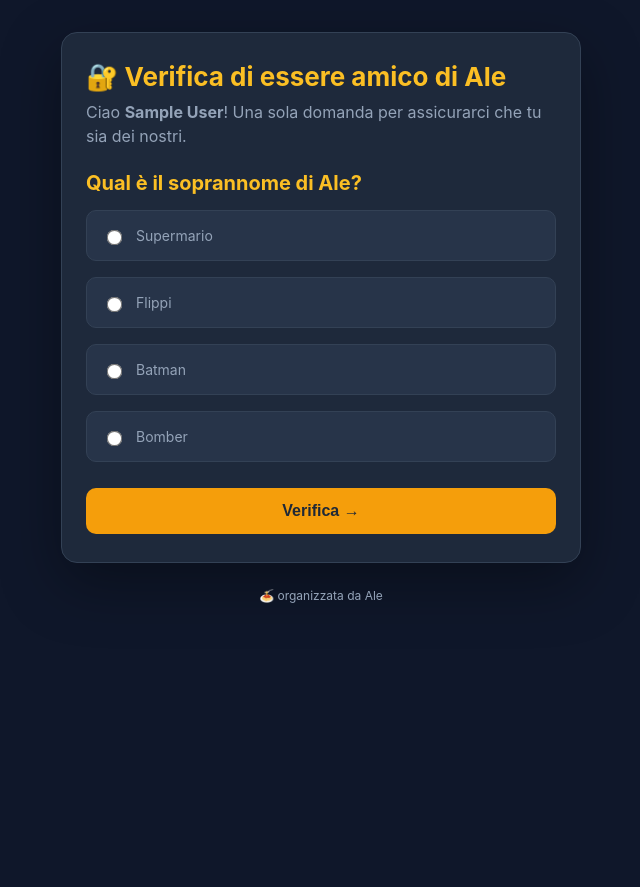
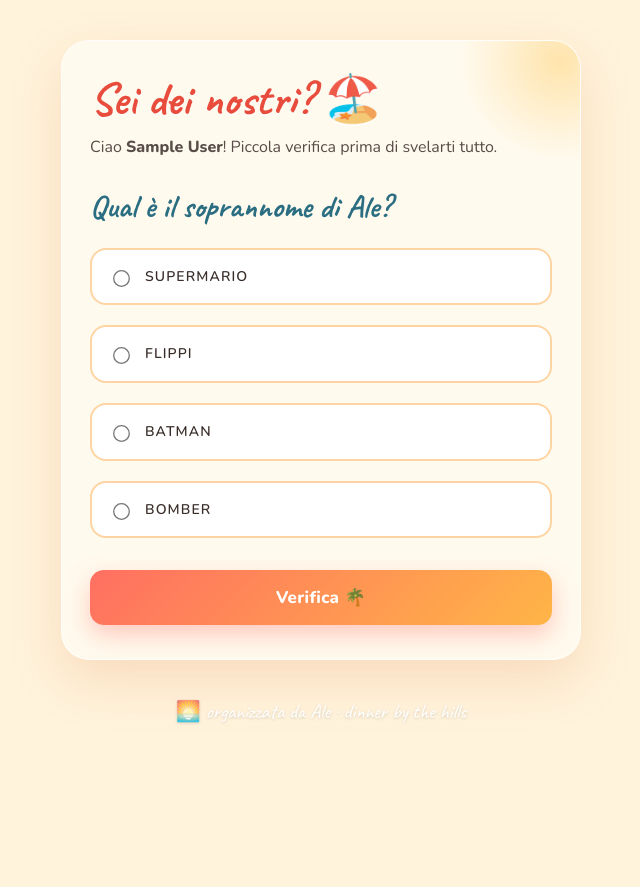
Before and after one commit to vibeach/cena-nonna, a Flask app: page /quiz in a window 1280 px wide. Shown: the whole page, without its empty margins (319-959 px from the left). Before the commit the page ends 603 px from the top, so only its background shows below. Run offline with Flask 3, Linux system fonts and the light colour scheme; the visitor is signed in with stand-in values (Sample User, id 1); some libraries are stand-ins or nearby versions.

Commit message:
beach-vibe restyle: sunset gradient sky, waves footer, Caveat+Nunito fonts, coral/sea palette

```diff
--- a/static/style.css
+++ b/static/style.css
@@ -1,14 +1,18 @@
 :root {
-    --bg: #0f172a;
-    --card: #1e293b;
-    --card-2: #273449;
-    --accent: #f59e0b;
-    --accent-2: #fbbf24;
-    --text: #f1f5f9;
-    --muted: #94a3b8;
-    --ok: #22c55e;
-    --err: #ef4444;
-    --border: #334155;
+    --sun: #ffb547;
+    --coral: #ff6f61;
+    --coral-deep: #e84c3d;
+    --peach: #ffd4a3;
+    --sand: #fff3dc;
+    --cream: #fffaf0;
+    --sea: #4aa3b8;
+    --sea-deep: #2b6e82;
+    --palm: #4a7c59;
+    --text: #3a2e2a;
+    --muted: #8a7a6d;
+    --err: #c0392b;
+    --shadow: 0 20px 50px rgba(226, 138, 76, 0.22);
+    --shadow-lift: 0 30px 70px rgba(226, 138, 76, 0.35);
 }
 
 * { box-sizing: border-box; }
@@ -16,186 +20,335 @@
 html, body {
     margin: 0;
     padding: 0;
-    background: var(--bg);
+    min-height: 100vh;
     color: var(--text);
-    font-family: -apple-system, BlinkMacSystemFont, "Segoe UI", Roboto, "Helvetica Neue", Arial, sans-serif;
-    min-height: 100vh;
-    line-height: 1.5;
+    font-family: 'Nunito', -apple-system, BlinkMacSystemFont, sans-serif;
+    line-height: 1.55;
+    background: #fff3dc;
+    overflow-x: hidden;
 }
+
+/* animated sunset sky */
+.sky {
+    position: fixed;
+    inset: 0;
+    z-index: -2;
+    background:
+        radial-gradient(ellipse at 50% 78%, #ffd28a 0%, transparent 55%),
+        radial-gradient(ellipse at 20% 20%, #ffb078 0%, transparent 60%),
+        radial-gradient(ellipse at 80% 30%, #ff8a80 0%, transparent 55%),
+        linear-gradient(180deg, #ffe4b8 0%, #ffb59c 40%, #ff8a80 70%, #e8637a 100%);
+    background-size: 200% 200%;
+    animation: skyDrift 24s ease-in-out infinite alternate;
+}
+
+@keyframes skyDrift {
+    0%   { background-position: 0% 0%, 0% 0%, 0% 0%, 0% 0%; }
+    100% { background-position: 20% 20%, -10% 10%, 10% -10%, 0% 30%; }
+}
+
+/* sun disc */
+.sky::before {
+    content: '';
+    position: absolute;
+    left: 50%;
+    top: 60%;
+    width: 260px;
+    height: 260px;
+    margin-left: -130px;
+    margin-top: -130px;
+    background: radial-gradient(circle, #fff2c2 0%, #ffcf6b 40%, transparent 70%);
+    border-radius: 50%;
+    filter: blur(2px);
+    opacity: 0.85;
+    animation: sunPulse 6s ease-in-out infinite alternate;
+}
+
+@keyframes sunPulse {
+    0%   { transform: scale(1);     opacity: 0.85; }
+    100% { transform: scale(1.08);  opacity: 1; }
+}
+
+/* waves at the bottom */
+.waves {
+    position: fixed;
+    left: 0;
+    right: 0;
+    bottom: 0;
+    height: 120px;
+    z-index: -1;
+    pointer-events: none;
+}
+.waves svg { width: 100%; height: 100%; display: block; }
 
 .page {
     max-width: 560px;
     margin: 0 auto;
-    padding: 32px 20px 80px;
+    padding: 40px 20px 160px;
+    position: relative;
 }
 
 .card {
-    background: var(--card);
-    border: 1px solid var(--border);
-    border-radius: 16px;
-    padding: 28px 24px;
-    box-shadow: 0 20px 60px rgba(0, 0, 0, 0.35);
+    background: rgba(255, 250, 240, 0.94);
+    backdrop-filter: blur(14px);
+    -webkit-backdrop-filter: blur(14px);
+    border: 1px solid rgba(255, 255, 255, 0.6);
+    border-radius: 28px;
+    padding: 34px 28px;
+    box-shadow: var(--shadow);
+    position: relative;
+    overflow: hidden;
+}
+
+.card::after {
+    content: '';
+    position: absolute;
+    top: -80px; right: -80px;
+    width: 200px; height: 200px;
+    background: radial-gradient(circle, rgba(255, 213, 128, 0.6) 0%, transparent 70%);
+    pointer-events: none;
 }
 
 h1 {
-    margin: 0 0 8px;
-    font-size: 26px;
-    line-height: 1.2;
-    color: var(--accent-2);
+    margin: 0 0 12px;
+    font-family: 'Caveat', cursive;
+    font-weight: 700;
+    font-size: 46px;
+    line-height: 1.05;
+    color: var(--coral-deep);
+    text-shadow: 0 2px 0 rgba(255,255,255,0.6);
+    position: relative;
+    z-index: 1;
 }
 
 h2 {
-    margin: 0 0 6px;
-    font-size: 20px;
-    color: var(--accent-2);
+    margin: 0 0 10px;
+    font-family: 'Caveat', cursive;
+    font-size: 32px;
+    color: var(--sea-deep);
+    font-weight: 700;
 }
 
 .muted { color: var(--muted); font-size: 14px; }
 
-.intro { color: var(--muted); margin: 0 0 20px; }
+.intro {
+    color: var(--text);
+    margin: 0 0 22px;
+    font-size: 16px;
+    opacity: 0.85;
+    position: relative;
+    z-index: 1;
+}
 
-label { display: block; margin-bottom: 6px; color: var(--muted); font-size: 14px; }
+label { display: block; margin-bottom: 8px; color: var(--sea-deep); font-size: 14px; font-weight: 600; text-transform: uppercase; letter-spacing: 0.08em; }
 
 input[type="text"],
 input[type="email"] {
     width: 100%;
-    padding: 12px 14px;
-    background: var(--card-2);
+    padding: 14px 16px;
+    background: #fff;
     color: var(--text);
-    border: 1px solid var(--border);
-    border-radius: 10px;
+    border: 2px solid var(--peach);
+    border-radius: 14px;
     font-size: 16px;
+    font-family: inherit;
     outline: none;
+    transition: border-color 0.2s, box-shadow 0.2s;
 }
 
 input[type="text"]:focus,
-input[type="email"]:focus { border-color: var(--accent); }
+input[type="email"]:focus {
+    border-color: var(--coral);
+    box-shadow: 0 0 0 4px rgba(255, 111, 97, 0.15);
+}
 
 button {
     display: block;
     width: 100%;
-    margin-top: 20px;
-    padding: 14px;
-    background: var(--accent);
-    color: #1f2937;
-    font-weight: 700;
-    font-size: 16px;
+    margin-top: 24px;
+    padding: 16px;
+    background: linear-gradient(135deg, var(--coral) 0%, var(--sun) 100%);
+    color: #fff;
+    font-family: 'Nunito', sans-serif;
+    font-weight: 800;
+    font-size: 17px;
+    letter-spacing: 0.02em;
     border: none;
-    border-radius: 10px;
+    border-radius: 14px;
     cursor: pointer;
-    transition: transform 0.05s ease, background 0.15s ease;
+    box-shadow: 0 10px 25px rgba(255, 111, 97, 0.35);
+    transition: transform 0.1s ease, box-shadow 0.2s ease, filter 0.2s ease;
 }
 
-button:hover { background: var(--accent-2); }
-button:active { transform: scale(0.99); }
+button:hover { transform: translateY(-2px); box-shadow: var(--shadow-lift); filter: brightness(1.05); }
+button:active { transform: translateY(0); }
 
-.choices { display: grid; gap: 10px; margin-top: 12px; }
+.choices { display: grid; gap: 12px; margin-top: 16px; }
 
 .choice {
     display: flex;
     align-items: center;
-    gap: 12px;
-    padding: 14px 16px;
-    background: var(--card-2);
-    border: 1px solid var(--border);
-    border-radius: 10px;
+    gap: 14px;
+    padding: 16px 18px;
+    background: #fff;
+    border: 2px solid var(--peach);
+    border-radius: 16px;
     cursor: pointer;
-    transition: border-color 0.15s ease, background 0.15s ease;
+    transition: all 0.18s ease;
+    font-weight: 600;
+    color: var(--text);
 }
 
-.choice:hover { border-color: var(--accent); }
+.choice:hover {
+    border-color: var(--coral);
+    transform: translateY(-1px);
+    box-shadow: 0 6px 16px rgba(255, 111, 97, 0.15);
+}
 
 .choice input {
-    accent-color: var(--accent);
-    transform: scale(1.2);
+    accent-color: var(--coral);
+    transform: scale(1.3);
 }
 
-.choice.selected { border-color: var(--accent); background: rgba(245, 158, 11, 0.08); }
+.choice.selected {
+    border-color: var(--coral);
+    background: linear-gradient(135deg, #fff 0%, #fff2e0 100%);
+    box-shadow: 0 6px 16px rgba(255, 111, 97, 0.2);
+}
 
 .error {
-    margin-top: 14px;
-    padding: 10px 12px;
-    background: rgba(239, 68, 68, 0.12);
-    color: #fecaca;
-    border: 1px solid rgba(239, 68, 68, 0.35);
-    border-radius: 8px;
+    margin-top: 16px;
+    padding: 12px 14px;
+    background: #fff0ee;
+    color: var(--err);
+    border: 2px solid #ffbdb5;
+    border-radius: 12px;
     font-size: 14px;
+    font-weight: 600;
 }
 
 .dates-list {
     display: grid;
     grid-template-columns: repeat(auto-fill, minmax(140px, 1fr));
     gap: 10px;
-    margin-top: 12px;
+    margin-top: 16px;
 }
 
-.dates-list .choice { padding: 12px; justify-content: flex-start; }
+.dates-list .choice { padding: 14px; justify-content: flex-start; font-size: 15px; }
 
 .secret-box {
-    margin: 20px 0;
-    padding: 20px;
-    background: linear-gradient(135deg, #4c1d95 0%, #1e1b4b 100%);
-    border-radius: 12px;
-    border: 1px solid #6d28d9;
+    margin: 24px 0;
+    padding: 26px 22px;
+    background: linear-gradient(135deg, #ff8a80 0%, #ff6f61 60%, #e8637a 100%);
+    border-radius: 20px;
     text-align: center;
+    color: #fff;
+    box-shadow: 0 12px 30px rgba(232, 99, 122, 0.3);
+    position: relative;
+    overflow: hidden;
 }
 
-.secret-box .emoji { font-size: 40px; display: block; margin-bottom: 6px; }
+.secret-box::before {
+    content: '';
+    position: absolute;
+    inset: 0;
+    background: radial-gradient(circle at 30% 30%, rgba(255,255,255,0.25) 0%, transparent 60%);
+    pointer-events: none;
+}
+
+.secret-box .emoji { font-size: 46px; display: block; margin-bottom: 6px; filter: drop-shadow(0 4px 6px rgba(0,0,0,0.15)); }
+
+.secret-box h2 { color: #fff; font-size: 36px; margin: 0; }
+
+.secret-box p { color: rgba(255,255,255,0.95); }
 
 .summary {
-    background: var(--card-2);
-    padding: 12px 16px;
-    border-radius: 10px;
-    margin: 12px 0 20px;
-    font-size: 14px;
-    color: var(--muted);
+    background: linear-gradient(135deg, #fffaf0 0%, #fff3dc 100%);
+    padding: 14px 18px;
+    border-radius: 14px;
+    margin: 14px 0 22px;
+    font-size: 15px;
+    color: var(--text);
+    border: 1px dashed var(--peach);
 }
 
-.summary strong { color: var(--text); }
+.summary strong { color: var(--sea-deep); }
 
-.footer { text-align: center; margin-top: 24px; color: var(--muted); font-size: 12px; }
+.footer {
+    text-align: center;
+    margin-top: 36px;
+    color: rgba(255, 255, 255, 0.9);
+    font-size: 13px;
+    font-family: 'Caveat', cursive;
+    font-size: 20px;
+    text-shadow: 0 1px 3px rgba(0,0,0,0.15);
+    position: relative;
+    z-index: 1;
+}
 
-/* Admin */
+/* Admin — keep functional but on-brand */
 .admin { max-width: 1100px; }
 
 .admin table {
     width: 100%;
     border-collapse: collapse;
-    background: var(--card);
-    border-radius: 10px;
+    background: rgba(255, 250, 240, 0.94);
+    backdrop-filter: blur(14px);
+    border-radius: 16px;
     overflow: hidden;
-    margin-top: 12px;
+    margin-top: 14px;
     font-size: 14px;
+    box-shadow: var(--shadow);
 }
 
 .admin th, .admin td {
     text-align: left;
-    padding: 10px 12px;
-    border-bottom: 1px solid var(--border);
+    padding: 12px 14px;
+    border-bottom: 1px solid rgba(255, 175, 100, 0.2);
+    color: var(--text);
 }
 
-.admin th { background: var(--card-2); color: var(--accent-2); font-weight: 600; }
+.admin th {
+    background: linear-gradient(135deg, #ffe0b0 0%, #ffcfa0 100%);
+    color: var(--sea-deep);
+    font-weight: 800;
+    font-size: 13px;
+    text-transform: uppercase;
+    letter-spacing: 0.06em;
+}
 
 .admin tr:last-child td { border-bottom: none; }
 
+.admin a { color: var(--coral-deep); font-weight: 700; text-decoration: none; }
+.admin a:hover { text-decoration: underline; }
+
 .tally-bar {
     display: inline-block;
-    height: 10px;
-    background: var(--accent);
-    border-radius: 4px;
+    height: 12px;
+    background: linear-gradient(90deg, var(--coral) 0%, var(--sun) 100%);
+    border-radius: 6px;
     vertical-align: middle;
     margin-right: 8px;
 }
 
 .pill {
     display: inline-block;
-    padding: 2px 8px;
-    background: var(--card-2);
-    border-radius: 10px;
+    padding: 4px 10px;
+    background: #fff;
+    border: 1px solid var(--peach);
+    border-radius: 999px;
     font-size: 12px;
-    color: var(--muted);
-    margin: 1px 2px;
+    color: var(--sea-deep);
+    margin: 2px 3px;
+    font-weight: 600;
 }
 
-.pill-ok { background: rgba(34, 197, 94, 0.15); color: #86efac; }
-.pill-err { background: rgba(239, 68, 68, 0.15); color: #fecaca; }
+.pill-ok { background: #e6f7ea; border-color: #a8e0b8; color: #206a37; }
+.pill-err { background: #fff0ee; border-color: #ffbdb5; color: var(--err); }
+
+@media (max-width: 480px) {
+    h1 { font-size: 40px; }
+    h2 { font-size: 28px; }
+    .card { padding: 28px 22px; border-radius: 22px; }
+    .page { padding: 24px 14px 160px; }
+}
--- a/templates/_base.html
+++ b/templates/_base.html
@@ -5,12 +5,23 @@
     <meta name="viewport" content="width=device-width, initial-scale=1">
     <meta name="robots" content="noindex, nofollow">
     <title>{% block title %}Cena vicino a casa della nonna di Ale{% endblock %}</title>
+    <link rel="preconnect" href="https://fonts.googleapis.com">
+    <link rel="preconnect" href="https://fonts.gstatic.com" crossorigin>
+    <link href="https://fonts.googleapis.com/css2?family=Caveat:wght@500;700&family=Nunito:wght@400;600;800&display=swap" rel="stylesheet">
     <link rel="stylesheet" href="{{ URL_PREFIX }}/static/style.css">
 </head>
 <body>
+    <div class="sky"></div>
+    <div class="waves">
+        <svg viewBox="0 0 1200 120" preserveAspectRatio="none" aria-hidden="true">
+            <path d="M0,60 C300,120 600,0 900,60 C1050,90 1150,40 1200,60 L1200,120 L0,120 Z" fill="#7fc8d6" opacity="0.55"/>
+            <path d="M0,80 C300,20 600,120 900,60 C1050,30 1150,90 1200,70 L1200,120 L0,120 Z" fill="#4aa3b8" opacity="0.75"/>
+            <path d="M0,100 C300,70 600,110 900,90 C1050,80 1150,110 1200,100 L1200,120 L0,120 Z" fill="#2b6e82"/>
+        </svg>
+    </div>
     <div class="page {% block page_class %}{% endblock %}">
         {% block content %}{% endblock %}
-        <div class="footer">🍝 organizzata da Ale</div>
+        <div class="footer">🌅 organizzata da Ale · dinner by the hills</div>
     </div>
 </body>
 </html>
--- a/templates/quiz.html
+++ b/templates/quiz.html
@@ -1,8 +1,8 @@
 {% extends "_base.html" %}
 {% block content %}
 <div class="card">
-    <h1>🔐 Verifica di essere amico di Ale</h1>
-    <p class="intro">Ciao <strong>{{ name }}</strong>! Una sola domanda per assicurarci che tu sia dei nostri.</p>
+    <h1>Sei dei nostri? 🏖️</h1>
+    <p class="intro">Ciao <strong>{{ name }}</strong>! Piccola verifica prima di svelarti tutto.</p>
     <form action="{{ url_for('verify') }}" method="post">
         <h2>Qual è il soprannome di Ale?</h2>
         <div class="choices">
@@ -14,7 +14,7 @@
             {% endfor %}
         </div>
         {% if error %}<div class="error">{{ error }}</div>{% endif %}
-        <button type="submit">Verifica →</button>
+        <button type="submit">Verifica 🌴</button>
     </form>
 </div>
 <script>
```
Also changed, not shown: templates/dates.html (+4 -4 lines), templates/done.html (+5 -5 lines), templates/index.html (+5 -4 lines), templates/secret.html (+9 -9 lines).
